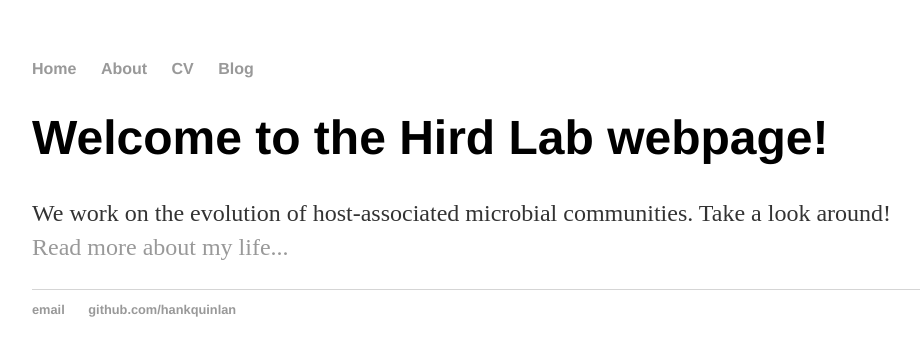
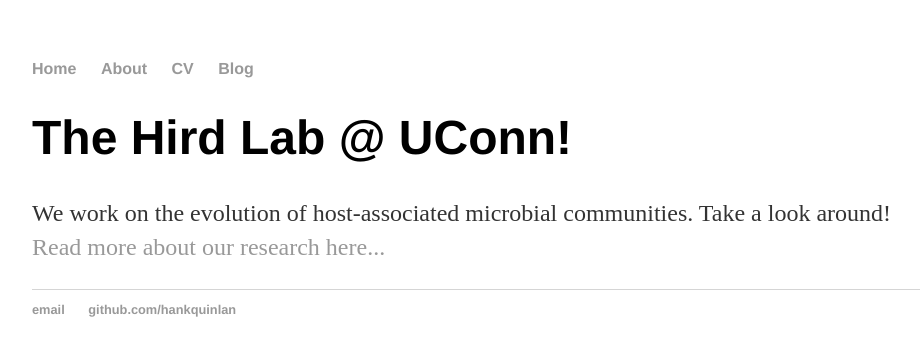
Before and after one commit to HirdLab/HirdLab.github.io, a Jekyll site: the page built from index.html, in a window 1280 px wide. Shown: the top 356 px of the page, without its empty margins (160-1080 px from the left). Built offline with Jekyll 4.4.1, drawn with Linux system fonts in a browser that asks for light colours.

Commit message:
Update index.html

```diff
--- a/index.html
+++ b/index.html
@@ -3,6 +3,6 @@ layout: default
 title: The Hird Lab @ UConn
 ---
 <div class="blurb">
-	<h1>Welcome to the Hird Lab webpage!</h1>
-	<p>We work on the evolution of host-associated microbial communities. Take a look around! <a href="/about">Read more about my life...</a></p>
+	<h1>The Hird Lab @ UConn!</h1>
+	<p>We work on the evolution of host-associated microbial communities. Take a look around! <a href="/about">Read more about our research here...</a></p>
 </div><!-- /.blurb -->
```
